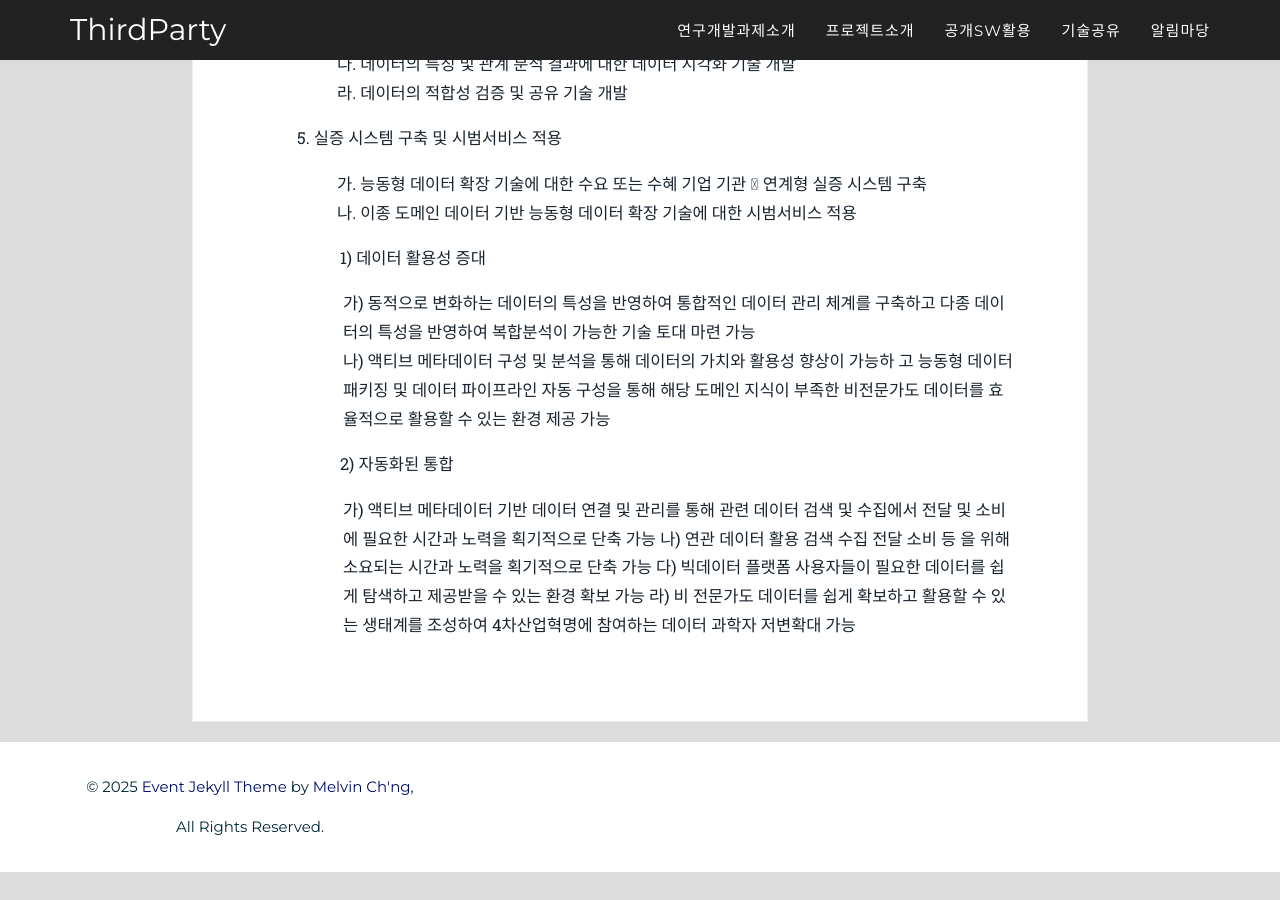
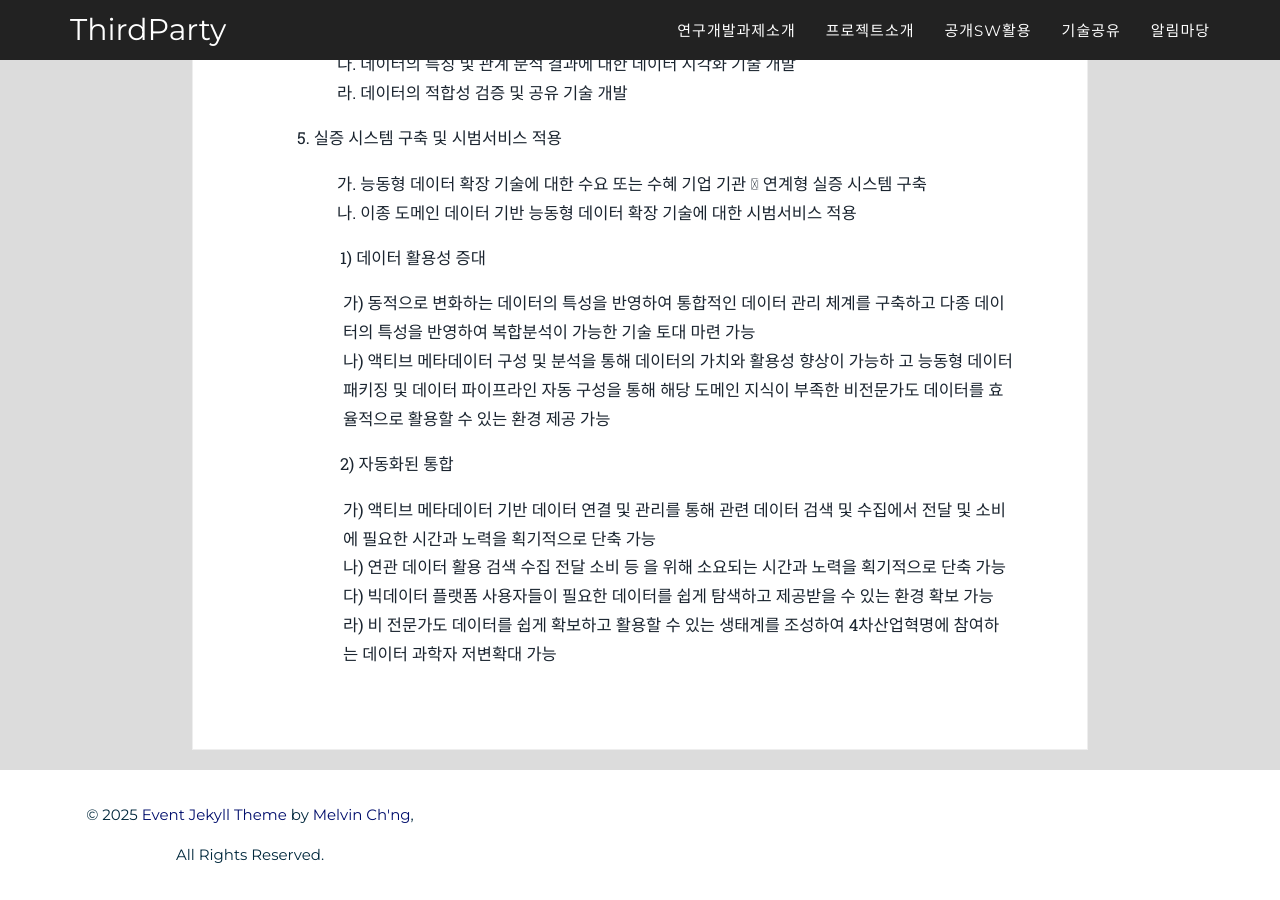
Before and after one commit to ThirdActiveDataExTech/ThirdActiveDataExTech.github.io, a Jekyll site: the page built from 2016_pages/project-intro.html, in a window 1280 px wide and 900 px high, scrolled down 1442 px. Built offline with Jekyll 4.4.1, drawn with Linux system fonts in a browser that asks for light colours; some web fonts are replaced; before the commit the page ends 2314 px from its top, so only the background shows below that.

Commit message:
[프로젝트소개]
- 줄바꿈 추가

```diff
--- a/2016_pages/project-intro.html
+++ b/2016_pages/project-intro.html
@@ -70,9 +70,9 @@ title: 프로젝트 소개
         </p>
         <p style="margin-left: 43px;">2) 자동화된 통합</p>
         <p style="margin-left: 46px;">
-            가) 액티브 메타데이터 기반 데이터 연결 및 관리를 통해 관련 데이터 검색 및 수집에서 전달 및 소비에 필요한 시간과 노력을 획기적으로 단축 가능
-            나) 연관 데이터 활용 검색 수집 전달 소비 등 을 위해 소요되는 시간과 노력을 획기적으로 단축 가능
-            다) 빅데이터 플랫폼 사용자들이 필요한 데이터를 쉽게 탐색하고 제공받을 수 있는 환경 확보 가능
+            가) 액티브 메타데이터 기반 데이터 연결 및 관리를 통해 관련 데이터 검색 및 수집에서 전달 및 소비에 필요한 시간과 노력을 획기적으로 단축 가능<br>
+            나) 연관 데이터 활용 검색 수집 전달 소비 등 을 위해 소요되는 시간과 노력을 획기적으로 단축 가능<br>
+            다) 빅데이터 플랫폼 사용자들이 필요한 데이터를 쉽게 탐색하고 제공받을 수 있는 환경 확보 가능<br>
             라) 비 전문가도 데이터를 쉽게 확보하고 활용할 수 있는 생태계를 조성하여 4차산업혁명에 참여하는 데이터 과학자 저변확대 가능
         </p>
     </div>
```
